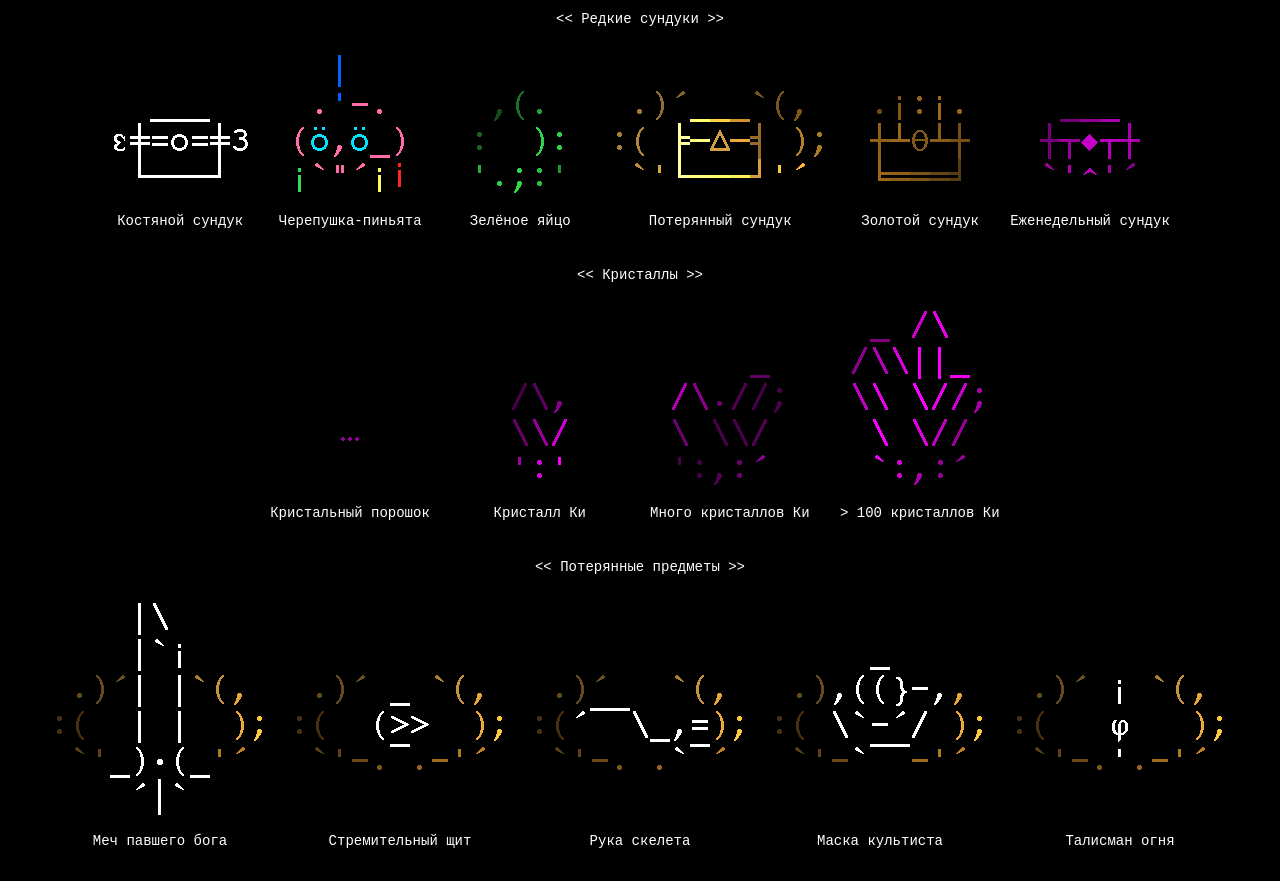
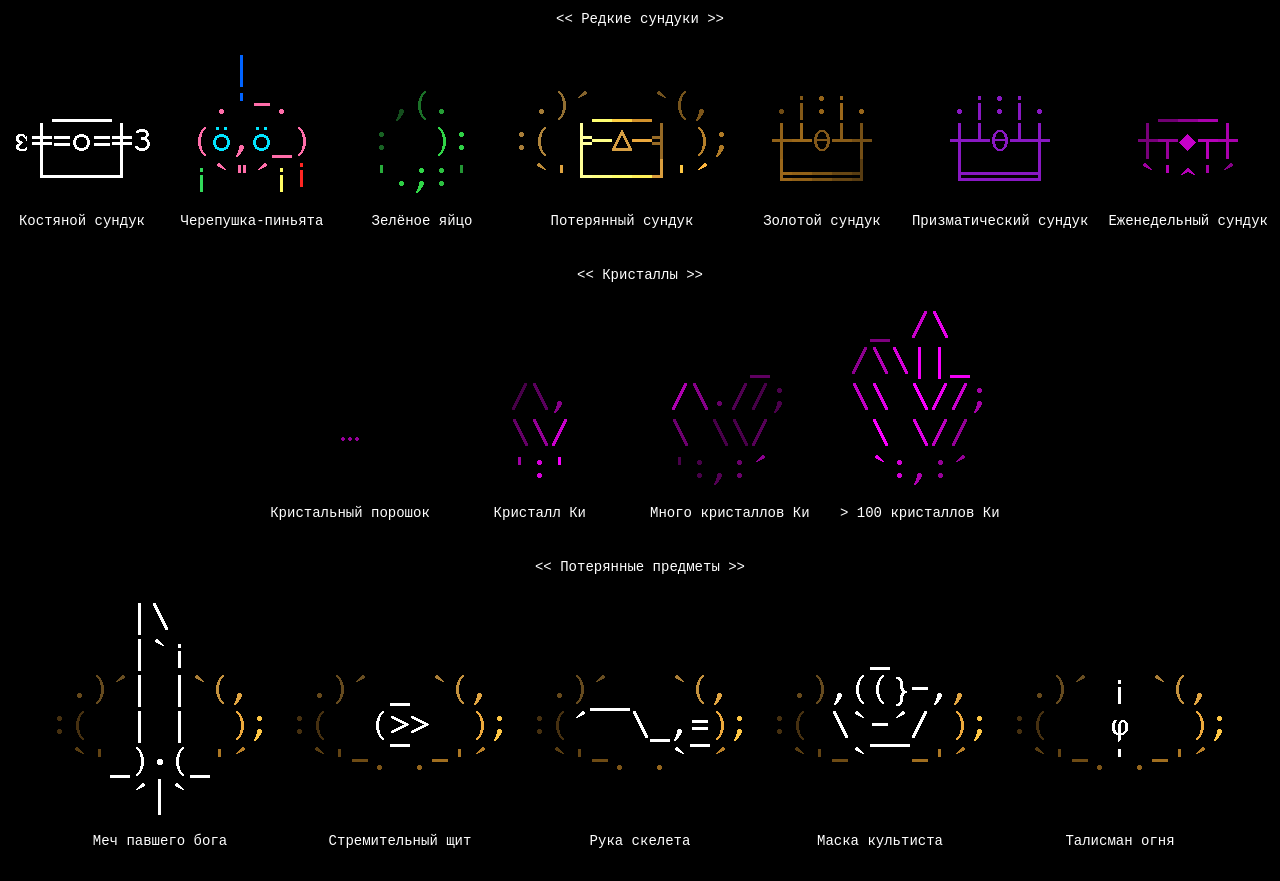
Before and after one commit to Catalyst-42/chest-collection, a plain HTML site: page index.html in a window 1280 px wide. Shown: the part 2087-2968 px from the top of the page. Drawn offline with Linux system fonts and the light colour scheme.

Commit message:
Prismatic chest

```diff
--- a/index.html
+++ b/index.html
@@ -90,6 +90,7 @@
     <div class="card"> <img src="./Chests/Rare/egg_green.gif"> <p>Зелёное яйцо</p> </div>
     <div class="card"> <img src="./Chests/Rare/lost.gif"> <p>Потерянный сундук</p> </div>
     <div class="card"> <img src="./Chests/Rare/golden.gif"> <p>Золотой сундук</p> </div>
+    <div class="card"> <img src="./Chests/Rare/prismatic.gif"> <p>Призматический сундук</p> </div>
     <div class="card"> <img src="./Chests/Rare/weekly.gif"> <p>Еженедельный сундук</p> </div>
   </div>
 
```
Also changed, not shown: index_eng.html (+1 -0 lines), Chests/Rare/prismatic.gif (added), Chests/Rare/prismatic.png (added).
